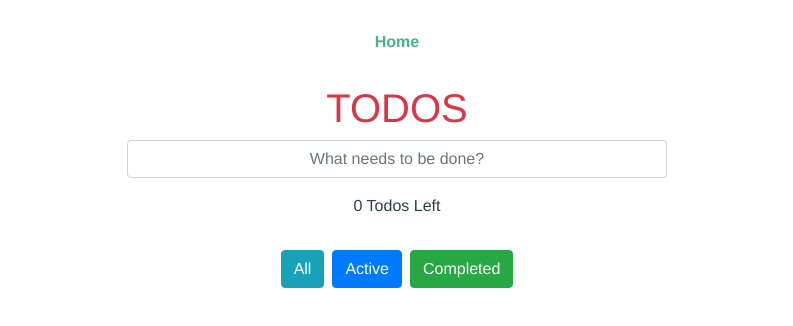
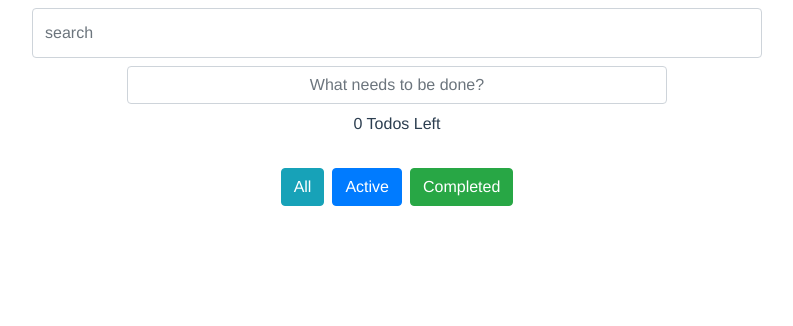
Before and after one commit to sarjis-abdullah/todo-vue, a Vue app: page / in a window 1280 px wide. Shown: the top 326 px of the page, without its empty margins (243-1036 px from the left). Built offline with nearby package versions, Linux system fonts and the light colour scheme.

Commit message:
Save for and Search form seperated

```diff
--- a/src/App.vue
+++ b/src/App.vue
@@ -1,8 +1,5 @@
 <template>
   <div id="app">
-    <div id="nav">
-      <router-link to="/">Home</router-link>
-    </div>
     <router-view/>
   </div>
 </template>
--- /dev/null
+++ b/src/components/todo/SearchForm.vue
@@ -0,0 +1,62 @@
+<template>
+    <div class="row">
+        <div class="col-md-12">
+            <div class="row">
+                <div class="col-md-8 offset-2">
+                    <form @submit.prevent="search" @keyup.prevent="search">
+                        <input id="searchText" class="form-control text my-2 py-4" type="text"
+                               placeholder="search" v-model="searchText"
+                               required>
+                    </form>
+                </div>
+            </div>
+        </div>
+        <div class="col-md-6 offset-3 mb-2">
+            <form @submit.prevent="addTodo">
+                <input class="form-control text text-center" type="text"
+                       placeholder="What needs to be done?"
+                       v-model="newText" required>
+                <span class="text text-danger">{{errorMessage}}</span>
+            </form>
+        </div>
+    </div>
+</template>
+
+<script>
+    export default {
+        name: "SearchForm",
+        data() {
+            return {
+                searchText: '',
+                newText: '',
+                errorMessage: '',
+            }
+        },
+        methods: {
+            search() {
+                this.$emit('search', this.searchText)
+            },
+            addTodo(){
+                let searchText = document.getElementById('searchText')
+                searchText.focus()
+                this.$emit('addTodo', this.newText)
+                this.errorMessage = ''
+
+            }
+        },
+        watch: {
+            'newText': function () {
+                if (this.newText.length < 3) {
+                    this.errorMessage = 'Please give at-least 3 letters word'
+                } else {
+                    this.errorMessage = ''
+                }
+            },
+
+        }
+    }
+</script>
+
+<style scoped>
+
+</style>
--- a/src/components/todo/Todo.vue
+++ b/src/components/todo/Todo.vue
@@ -1,34 +1,32 @@
 <template>
     <div class="container">
-        <div class="row">
-            <div class="col-md-6 offset-3">
-                <h1 class="text text-danger">TODOS</h1>
-            </div>
-            <div class="col-md-6 offset-3 mb-3">
-                <input @keyup.enter="addTodo" class="form-control text text-center" type="text"
-                       placeholder="What needs to be done?"
-                       v-model="newText" required>
-            </div>
-        </div>
+
+            <SearchForm @addTodo="addTodo" @search="search"/>
+
+
         <div class="row">
             <div class="col-md-6 offset-3">
                 <ul class="list-group">
                     <li class="list-group-item" v-for="(todo,i) in filteredTodos" :key="i">
                         <div class="row">
                             <div class="col-md-2">
-                                <label style="font-size: 2.5em">
-                                    <input class="" type="checkbox" v-model="todo.completed">
+                                <label class="col-form-label-lg">
+                                    <input class="awesome-checkbox__input" type="checkbox" v-model="todo.completed">
                                 </label>
-
                             </div>
-                            <div class="col-md-8">
-                                <label v-if="todo.completed===true" class="col-form-label-lg"><del>{{todo.text}}</del></label>
+                            <div class="col-md-8 text text-capitalize text-justify-around">
+                                <label v-if="todo.completed===true" class="col-form-label-lg">
+                                    <del class="text-danger">{{todo.text}}</del>
+                                </label>
                                 <label v-else class="col-form-label-lg">
                                     {{todo.text}}
                                 </label>
                             </div>
                             <div class="col-md-2">
-                                <button class="fa fa-minus-square" @click="removeTodo(i)"></button>
+                                <label class="col-form-label-lg">
+                                    <button title="Remove" class="fa fa-minus-square text-danger"
+                                            @click="removeTodo(i)"></button>
+                                </label>
                             </div>
                         </div>
                     </li>
@@ -45,25 +43,31 @@
 </template>
 
 <script>
+    import SearchForm from "./SearchForm";
+
     export default {
         name: "Todo",
         data() {
             return {
                 todos: [],
-                newText: '',
                 totalTodo: 0,
-                visibility: 'all'
+                visibility: 'all',
             }
         },
+        components: {
+            SearchForm
+        },
         methods: {
-            addTodo() {
+            addTodo(newText) {
+                console.log(newText)
                 this.todos.push({
-                    text: this.newText,
+                    text: newText,
                     completed: false,
                     id: new Date().getUTCMilliseconds() + '' + new Date().getUTCFullYear() + '' + new Date().getSeconds()
                 })
                 localStorage.setItem('localTodo', JSON.stringify(this.todos))
-                this.newText = ''
+
+                newText = ''
             },
             removeTodo(i) {
                 if (confirm('Are you sure?')) {
@@ -71,6 +75,19 @@
                     localStorage.setItem('localTodo', JSON.stringify(this.todos))
                 }
             },
+            search(keyword) {
+                console.log(keyword)
+                if (keyword) {
+                    this.todos = this.todos.filter(todo => {
+                            return todo.text.toLowerCase().includes(keyword.toLowerCase())
+                            // return todo.text.toLowerCase().indexOf(this.searchText.toLowerCase()) !== -1
+                        }
+                    )
+                } else {
+                    this.todos = this.$store.getters.getLocalTodos
+                }
+
+            }
         },
         computed: {
             remainingTodo() {
@@ -96,7 +113,8 @@
             this.$store.dispatch('getLocalStorageData').then(() => {
                 this.todos = this.$store.getters.getLocalTodos
             })
-        }
+        },
+
     }
 </script>
 
```
Also changed, not shown: src/components/todo/TodoList.vue (added).
